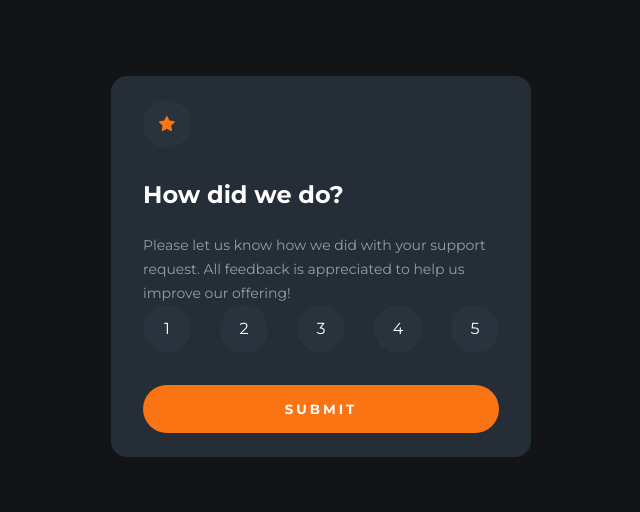
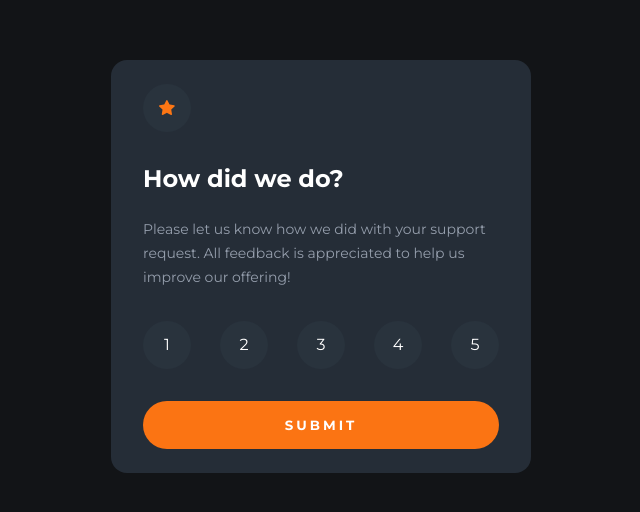
Before and after one commit to EzequiasVaz/challenge-interactive-rating-component, a Next.js app: page / in a window 1280 px wide. Shown: the part 134-646 px from the top of the page, without its empty margins (319-959 px from the left). Built offline with nearby package versions, Linux system fonts and the light colour scheme.

Commit message:
finished

```diff
--- a/components/RatingComponent/index.tsx
+++ b/components/RatingComponent/index.tsx
@@ -27,21 +27,15 @@ export function RatingComponent() {
                             <StarIcon />
                         </StarIconContainer>
                     </header>
-                    <main>
-                        <TitleAndSubtitleContainer>
-
-                            <TitleRatingComponent>How did we do?</TitleRatingComponent>
 
 
+                    <TitleAndSubtitleContainer>
+                        <TitleRatingComponent>How did we do?</TitleRatingComponent>
+                        <SubtitleRatingComponent>Please let us know how we did with your support request. All feedback is appreciated
+                            to help us improve our offering!</SubtitleRatingComponent>
+                    </TitleAndSubtitleContainer>
+                    <RatingButtons getRatingNote={getRatingNote} />
 
-                            <SubtitleRatingComponent>Please let us know how we did with your support request. All feedback is appreciated
-                                to help us improve our offering!</SubtitleRatingComponent>
-
-                        </TitleAndSubtitleContainer>
-
-
-                        <RatingButtons getRatingNote={getRatingNote} />
-                    </main>
 
                     <footer>
                         <SubmitButton type='submit'>Submit</SubmitButton>
```
